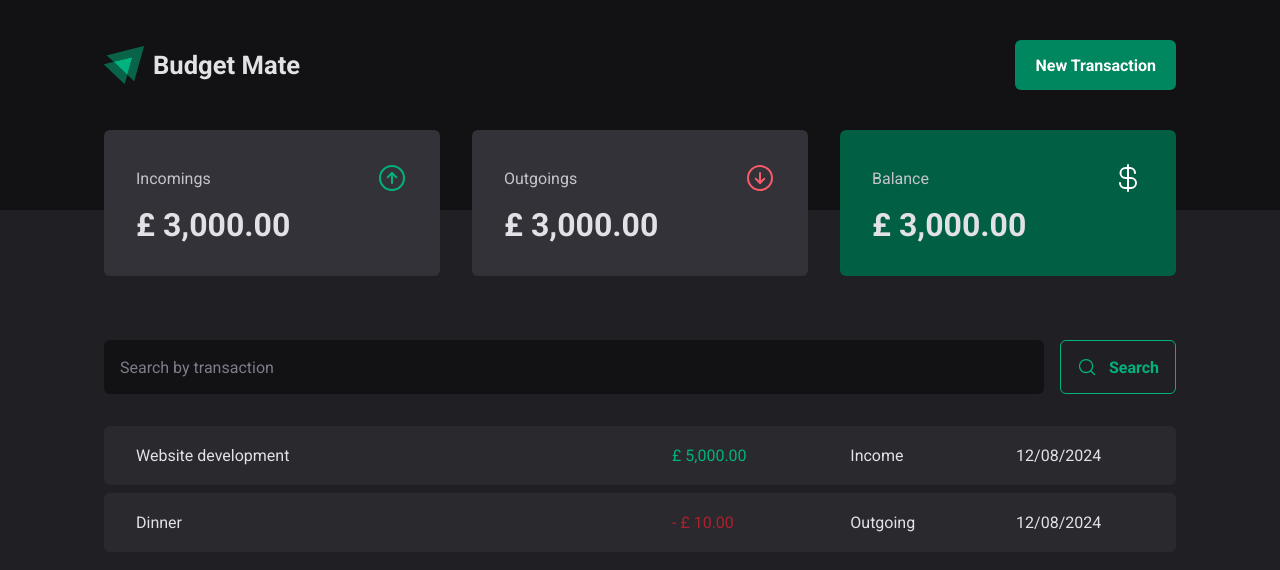
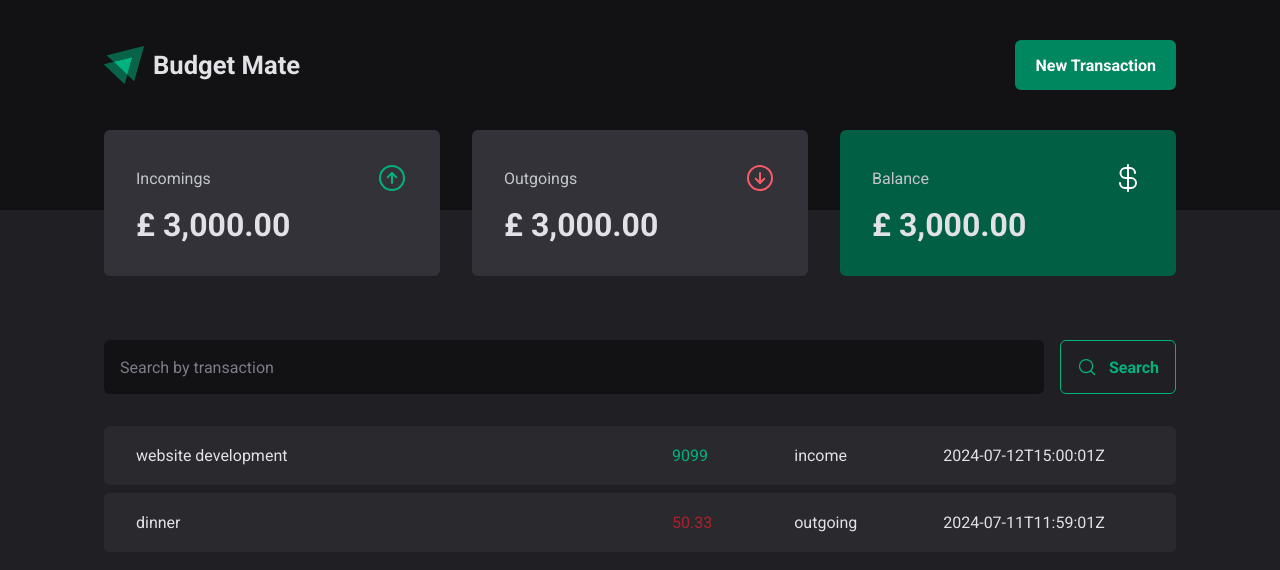
Before and after one commit to gabrielcedran/budget-mate, a React (Vite) app: page / in a window 1280 px wide. Shown: the top 570 px of the page. Built offline with nearby package versions, Linux system fonts and the light colour scheme; data requests are answered from the project's data file.

Commit message:
Fetch list of transactions from mocked api

```diff
--- a/src/pages/Transactions/index.tsx
+++ b/src/pages/Transactions/index.tsx
@@ -1,9 +1,37 @@
+import { useEffect, useState } from "react";
 import { Header } from "../../components/Header";
 import { Summary } from "../../components/Summary";
 import { SearchForm } from "./components/SearchForm";
 import { PriceHighlight, TransactionsContainer, TransactionsTable } from "./styles";
 
+interface Transaction {
+    id: number
+    description: string
+    type: 'income' | 'outgoing'
+    price: number
+    category: string
+    createdAt: Date
+}
+
 export function Transactions() {
+
+    const [transactions, setTransactions] = useState<Transaction[]>([])
+
+    useEffect(() => {
+        async function loadTransactions() {
+            const response = await fetch('http://localhost:3000/transactions')
+            const data = await response.json()
+            setTransactions(data)
+        }
+        loadTransactions()
+        // fetch('http://localhost:3000/transactions')
+        // .then(response => response.json())
+        // .then(response => {
+        //     console.log(response)
+        // })
+
+    }, [])
+
     return (
         <div>
             <Header />
@@ -12,18 +40,16 @@ export function Transactions() {
                 <SearchForm />
                 <TransactionsTable>
                     <tbody>
-                        <tr>
-                            <td width="50%">Website development</td>
-                            <td><PriceHighlight variant="incoming">£ 5,000.00</PriceHighlight></td>
-                            <td>Income</td>
-                            <td>12/08/2024</td>
-                        </tr>
-                        <tr>
-                            <td width="50%">Dinner</td>
-                            <td><PriceHighlight variant="outgoing">- £ 10.00</PriceHighlight></td>
-                            <td>Outgoing</td>
-                            <td>12/08/2024</td>
-                        </tr>
+                        {transactions.map(transaction => {
+                            return (
+                            <tr key={transaction.id}>
+                                <td width="50%">{transaction.description}</td>
+                                <td><PriceHighlight variant={transaction.type}>{transaction.price}</PriceHighlight></td>
+                                <td>{transaction.type}</td>
+                                <td>{transaction.createdAt}</td>
+                            </tr>
+                            )
+                        })}
                     </tbody>
                 </TransactionsTable>
             </TransactionsContainer>
--- a/src/pages/Transactions/styles.ts
+++ b/src/pages/Transactions/styles.ts
@@ -30,9 +30,9 @@ export const TransactionsTable = styled.table`
 `
 
 interface PriceHighlightProps {
-    variant: 'incoming' | 'outgoing'
+    variant: 'income' | 'outgoing'
 }
 
 export const PriceHighlight = styled.span<PriceHighlightProps>`
-    color: ${props => props.variant === 'incoming' ? props.theme["green-300"] : props.theme["red-500"]}
+    color: ${props => props.variant === 'income' ? props.theme["green-300"] : props.theme["red-500"]}
 `
```
